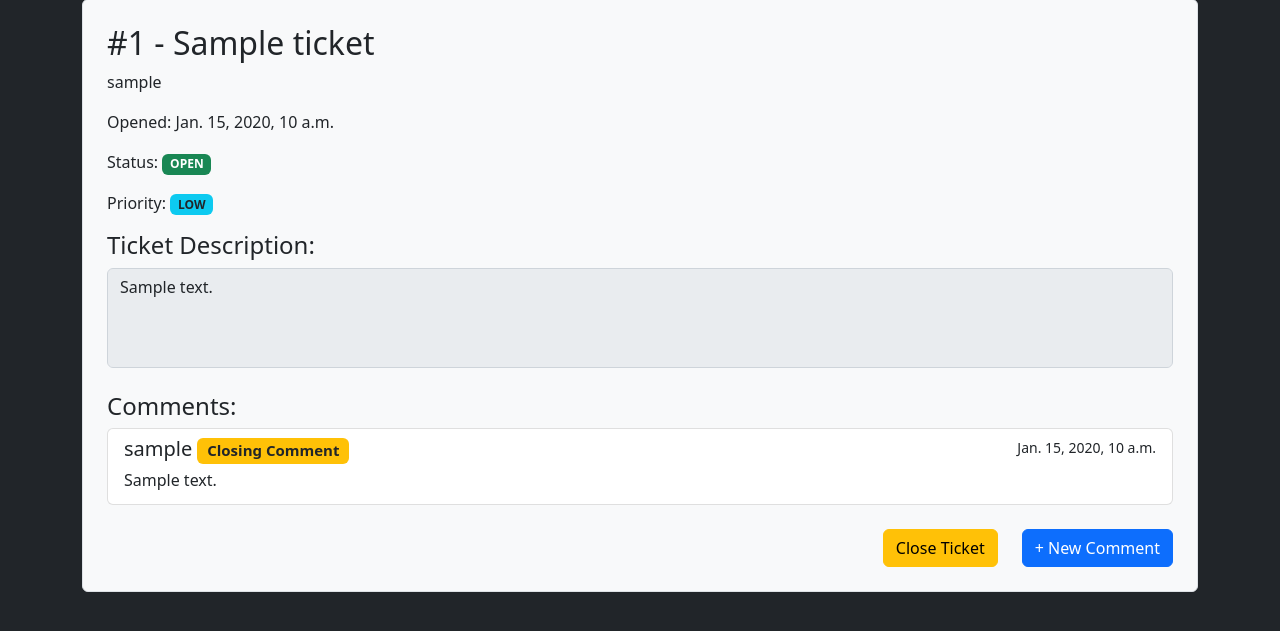
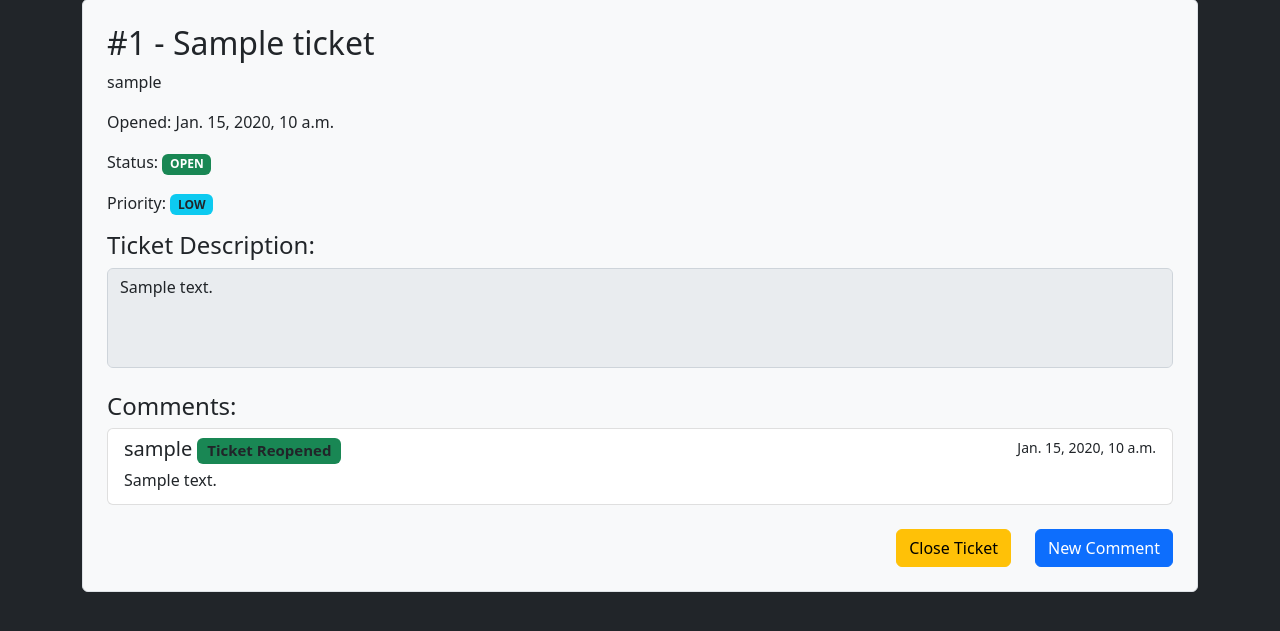
Before and after one commit to Blathe/djangotickets, a Django app: page /tickets/details/1 in a window 1280 px wide. Shown: the part 135-766 px from the top of the page. Run offline with Django 4.2, Linux system fonts and the light colour scheme; a user stored in the database is signed in; tables that the repository leaves empty hold one stand-in row (values such as "Sample post").

Commit message:
changed commenting to modal based, and added reopening ticket functionality

```diff
--- a/tickets/templates/tickets/details.html
+++ b/tickets/templates/tickets/details.html
@@ -71,7 +71,13 @@
                             {% for comment in comments %}
                             <a href="#" class="list-group-item list-group-item-action">
                                 <div class="d-flex w-100 justify-content-between">
-                                  <h5 class="mb-1">{{comment.owner}} {% if comment.closed == 1 %}<span class="badge bg-warning text-dark">Closing Comment</span>{% endif %}</h5>
+                                  <h5 class="mb-1">{{comment.owner}}
+                                     {% if comment.tag == 'CLOSED' %}
+                                        <span class="badge bg-warning text-dark">Ticket Closed</span>
+                                        {% elif comment.tag == 'REOPENED' %}
+                                        <span class="badge bg-success text-dark">Ticket Reopened</span>
+                                        {% endif %}
+                                    </h5>
                                   <small>{{ comment.creation_date }}</small>
                                 </div>
                                 <p class="mb-1">{{comment.body}}</p>
@@ -85,30 +91,69 @@
                     {% if ticket.status == "OPEN" %}
                     <div class="d-flex flex-column mt-4">
                         <div class="d-flex flex-row justify-content-end gap-4">
+                            <!--
                             <a class="btn btn-warning" data-bs-toggle="collapse" href="#collapse-confirm-close" role="button" aria-expanded="false" aria-controls="collapse-confirm-close">
                                 Close Ticket
                             </a>
                             <a class="btn btn-primary" data-bs-toggle="collapse" href="#collapseExample" role="button" aria-expanded="false" aria-controls="collapseExample">
                                 + New Comment
-                            </a>
+                            </a> -->
+                            <button type="button" class="btn btn-warning" data-bs-toggle="modal" data-bs-target="#closeTicketModal">
+                                Close Ticket
+                            </button>
+                            <button type="button" class="btn btn-primary" data-bs-toggle="modal" data-bs-target="#commentModal">
+                                New Comment
+                            </button>
+                            <!-- Comment Modal -->
+                            <div class="modal fade" id="commentModal" tabindex="-1" data-bs-backdrop="static" data-bs-keyboard="false" aria-labelledby="commentModalLabel" aria-hidden="true">
+                                <div class="modal-dialog">
+                                    <div class="modal-content">
+                                        <div class="modal-header">
+                                            <h5 class="modal-title" id="commentModalLabel">Add A Comment</h5>
+                                            <button type="button" class="btn-close" data-bs-dismiss="modal" aria-label="Close"></button>
                                         </div>
-                        <form role="closeticket" action="{% url 'close' ticket.id %}" method="post" onsubmit="return confirm('Do you really want to close this ticket?');">
+                                        <form role="comment" action="{% url 'comment' ticket.id %}" method="post">
+                                            <div class="modal-body">
                                                     {% csrf_token %}
-                            <div class="collapse mt-4" id="collapse-confirm-close">
-                                <div class="card card-body">
                                                     <div class="form-floating">
                                                         <textarea required style="height: 100px;" class="form-control" id="body" name="body" placeholder="body"></textarea>
-                                        <label for="description" class="form-label">You must give a reason for closing a ticket...</label>
+                                                        <label for="description" class="form-label">Comment:</label>
                                                     </div>
-                                    <div class="d-flex flex-row justify-content-end mt-2 gap-2">
-                                        <a class="btn btn-danger" data-bs-toggle="collapse" href="#collapse-confirm-close" role="button" aria-expanded="false" aria-controls="collapse-confirm-close">
-                                            Cancel
-                                        </a>
-                                        <button class="btn btn-warning" type="submit">Confirm</button>
+                                            </div>
+                                            <div class="modal-footer">
+                                                <button type="button" class="btn btn-secondary" data-bs-dismiss="modal">Cancel</button>
+                                                <button type="submit" class="btn btn-primary">Confirm</button>
+                                            </div>
+                                        </form>
                                     </div>
                                 </div>
                             </div>
+
+                            <!-- Close Ticket Modal -->
+                            <div class="modal fade" id="closeTicketModal" tabindex="-1" data-bs-backdrop="static" data-bs-keyboard="false" aria-labelledby="closeTicketModalLabel" aria-hidden="true">
+                                <div class="modal-dialog">
+                                    <div class="modal-content">
+                                        <div class="modal-header">
+                                            <h5 class="modal-title" id="closeTicketModalLabel">Close Ticket</h5>
+                                            <button type="button" class="btn-close" data-bs-dismiss="modal" aria-label="Close"></button>
+                                        </div>
+                                        <form role="close" action="{% url 'close' ticket.id %}" method="post" onsubmit="return confirm('Are you sure you want to close this ticket?');">
+                                            <div class="modal-body">
+                                                    {% csrf_token %}
+                                                    <div class="form-floating">
+                                                        <textarea required style="height: 100px;" class="form-control" id="body" name="body" placeholder="body"></textarea>
+                                                        <label for="description" class="form-label">Reason for closing ticket:</label>
+                                                    </div>
+                                            </div>
+                                            <div class="modal-footer">
+                                                <button type="button" class="btn btn-secondary" data-bs-dismiss="modal">Cancel</button>
+                                                <button type="submit" class="btn btn-primary">Confirm</button>
+                                            </div>
                                         </form>
+                                    </div>
+                                </div>
+                            </div>
+                        </div>
                         <form role="postcomment" action="{% url 'comment' ticket.id %}" method="post">
                             {% csrf_token %}
                             <div class="collapse mt-4" id="collapseExample">
@@ -128,9 +173,33 @@
                         </form>
                         {% else %}
                         <div class="d-flex justify-content-end mt-4">
-                            <a class="btn btn-warning" data-bs-toggle="collapse" href="#collapseExample" role="button" aria-expanded="false" aria-controls="collapseExample">
+                            <button type="button" class="btn btn-warning" data-bs-toggle="modal" data-bs-target="#reopenModal">
                                 Reopen Ticket
-                            </a>
+                            </button>
+                            <!-- Comment Modal -->
+                            <div class="modal fade" id="reopenModal" tabindex="-1" data-bs-backdrop="static" data-bs-keyboard="false" aria-labelledby="reopenModalLabel" aria-hidden="true">
+                                <div class="modal-dialog">
+                                    <div class="modal-content">
+                                        <div class="modal-header">
+                                            <h5 class="modal-title" id="reopenModalLabel">Reopen Ticket</h5>
+                                            <button type="button" class="btn-close" data-bs-dismiss="modal" aria-label="Close"></button>
+                                        </div>
+                                        <form role="comment" action="{% url 'open' ticket.id %}" method="post" onsubmit="return confirm('Are you sure you want to reopen this ticket?');">
+                                            <div class="modal-body">
+                                                    {% csrf_token %}
+                                                    <div class="form-floating">
+                                                        <textarea required style="height: 100px;" class="form-control" id="body" name="body" placeholder="body"></textarea>
+                                                        <label for="description" class="form-label">Reason for reopning this ticket:</label>
+                                                    </div>
+                                            </div>
+                                            <div class="modal-footer">
+                                                <button type="button" class="btn btn-secondary" data-bs-dismiss="modal">Cancel</button>
+                                                <button type="submit" class="btn btn-primary">Reopen</button>
+                                            </div>
+                                        </form>
+                                    </div>
+                                </div>
+                            </div>
                         </div>
                     </div>
                     {% endif %}
--- a/tickets/urls.py
+++ b/tickets/urls.py
@@ -8,6 +8,7 @@ urlpatterns = [
     path('create/', views.create, name="create"),
     path('delete/<int:pk>', views.delete, name="delete"),
     path('close/<int:pk>', views.close, name="close"),
+    path('open/<int:pk>', views.open, name="open"),
     #this should probably be moved into a Comments app instead of going through tickets.
     path('comment/<int:pk>', views.comment, name="comment"),
 ]
--- a/tickets/views.py
+++ b/tickets/views.py
@@ -18,7 +18,7 @@ def details(request, pk):
     if request.method == "GET":
         if request.user.is_authenticated:
             ticket = Ticket.objects.get(pk=pk)
-            comments = Comment.objects.all().filter(ticket = ticket)
+            comments = Comment.objects.all().filter(ticket = ticket).order_by('-creation_date')
             return render(request, 'tickets/details.html', {'ticket':ticket, 'comments':comments})
         return render(request, 'tickets/index.html')
 
@@ -39,6 +39,27 @@ def create(request):
         return redirect('/')
     return redirect('/')
 
+def open(request, pk):
+    if request.method == "POST":
+        if request.user.is_authenticated:
+            ticket = Ticket.objects.get(pk=pk)
+            ticket.status = 'OPEN'
+            ticket.save(update_fields=['status'])
+            comment = Comment()
+            comment.owner = request.user
+            comment.ticket = ticket
+            comment.tag = 'REOPENED' #set tag to reopened to display a badge next to the comment
+            form = CommentForm(request.POST, instance=comment)
+            if form.is_valid():
+                form.save()
+                messages.add_message(request, messages.SUCCESS, 'You have successfully reopened ticket #{id}'.format(id = ticket.id))
+                return redirect('/tickets/details/{id}'.format(id = pk))
+            else:
+                messages.add_message(request, messages.WARNING, 'Error reopening ticket #{id}'.format(id = ticket.id))
+                return redirect('/tickets/details/{id}'.format(id = pk))
+        else:
+            return redirect('/tickets/details/{id}'.format(id = pk))
+
 #/tickets/close/{id}
 def close(request, pk):
     if request.method == "POST":
@@ -49,7 +70,7 @@ def close(request, pk):
             comment = Comment()
             comment.owner = request.user
             comment.ticket = ticket
-            comment.closed = 1 #set closed to 1 so we can determine this comment is associated with the ticket being closed
+            comment.tag = 'CLOSED' #set tag to closed to display a badge next to the comment.
             form = CommentForm(request.POST, instance=comment)
             if form.is_valid():
                 form.save()
```
Also changed, not shown: tickets/models.py (+6 -1 lines), tickets/migrations/0009_remove_comment_closed_comment_tag.py (added). Lines whose indentation alone changed are shown as unchanged.
